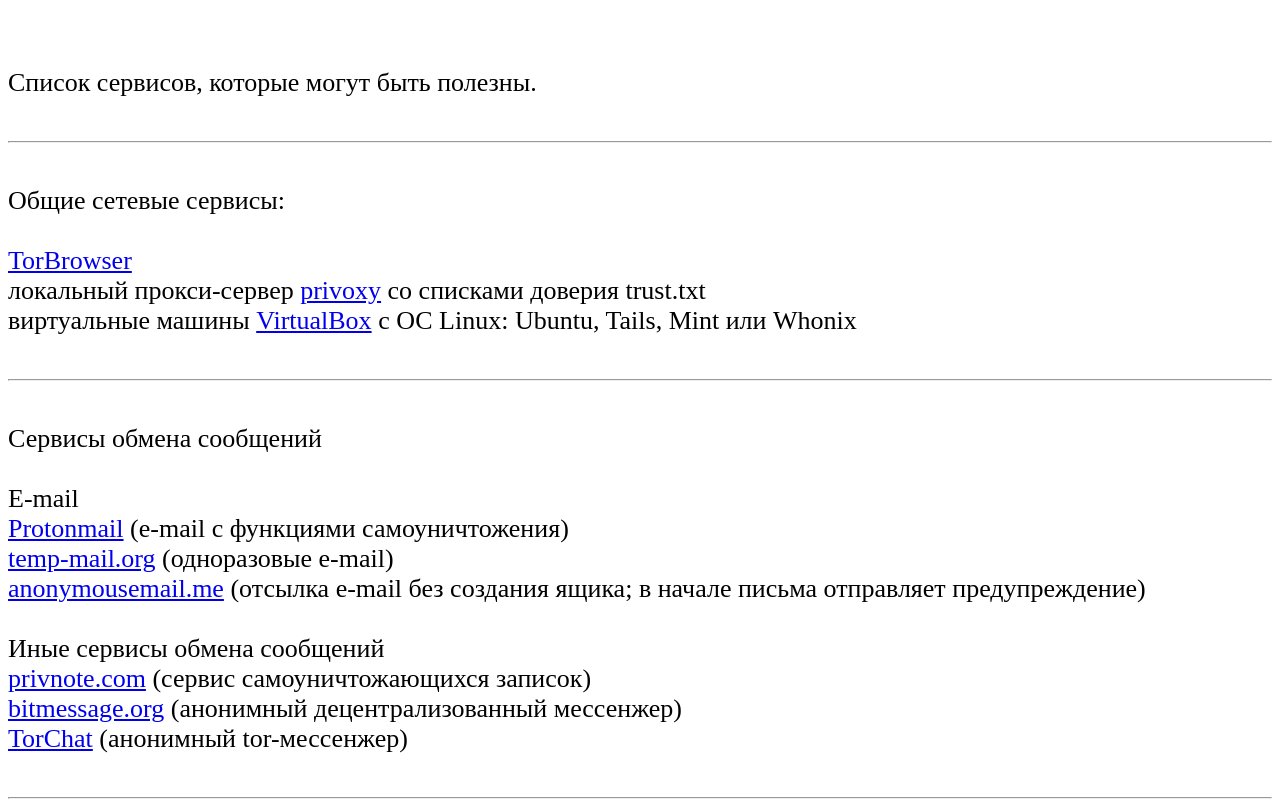
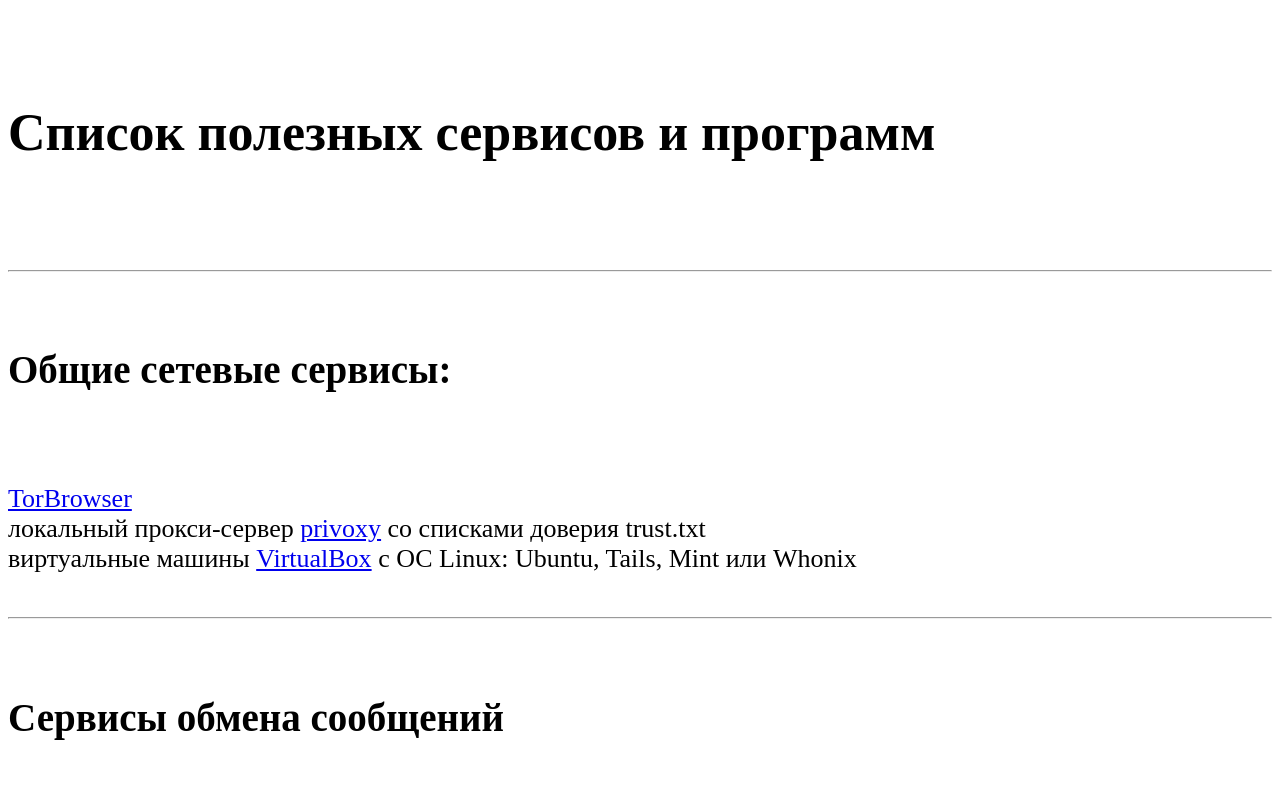
Before and after one commit to consp11/consp11.github.io, a plain HTML site: page services.html in a window 1280 px wide. Shown: the top 801 px of the page. Drawn offline with Linux system fonts and the light colour scheme.

Commit message:
Добавил title

```diff
--- a/services.html
+++ b/services.html
@@ -1,17 +1,26 @@
 <html>
+<head>
+<title>Список полезных сервисов и программ</title>
+<meta http-equiv="Content-Type" content="text/html; charset=utf-8"/>
+
+<link rel="canonical" href="https://consp11.github.io/services.html"/>
+<meta name="Description" content="Список полезных сервисов и программ"/>
+
+</head>
+
 <body style="white-space: pre-wrap; font-size: 26px">
 
-Список сервисов, которые могут быть полезны.
+<h1>Список полезных сервисов и программ</h1>
 
 <hr>
-Общие сетевые сервисы:
+<h2>Общие сетевые сервисы:</h2>
 
 <a href=https://www.torproject.org/download/download-easy.html.en>TorBrowser</a>
 локальный прокси-сервер <a href=https://www.privoxy.org>privoxy</a> со списками доверия trust.txt
 виртуальные машины <a href=https://www.virtualbox.org>VirtualBox</a> с ОС Linux: Ubuntu, Tails, Mint или Whonix
 
 <hr>
-Сервисы обмена сообщений
+<h2>Сервисы обмена сообщений</h2>
 
 E-mail
 <a href=https://protonmail.com>Protonmail</a> (e-mail с функциями самоуничтожения)
@@ -24,7 +33,7 @@
 <a href=https://github.com/prof7bit/TorChat>TorChat</a> (анонимный tor-мессенжер)
 
 <hr>
-Криптография и стеганография
+<h2>Криптография и стеганография</h2>
 
 <a href=https://www.veracrypt.fr/en/Home.html>VeraCrypt</a> (шифрование дисков)
 
@@ -37,7 +46,7 @@
 Если вы знаете хорошие бесплатные приложения для шифрования, напишите мне.
 
 <hr>
-Диски в оперативной памяти (без шифрования)
+<h2>Диски в оперативной памяти (без шифрования)</h2>
 
 <a href=http://www.ltr-data.se/opencode.html/#ImDisk>ImDisk</a>
 
@@ -47,7 +56,7 @@
 
 
 <hr>
-Иные сервисы
+<h2>Иные сервисы</h2>
 
 <a href=https://haveibeenpwned.com/>haveibeenpwned.com</a> (проверка e-mail на присутствие в базах данных взломанных сервисов)
 
```
